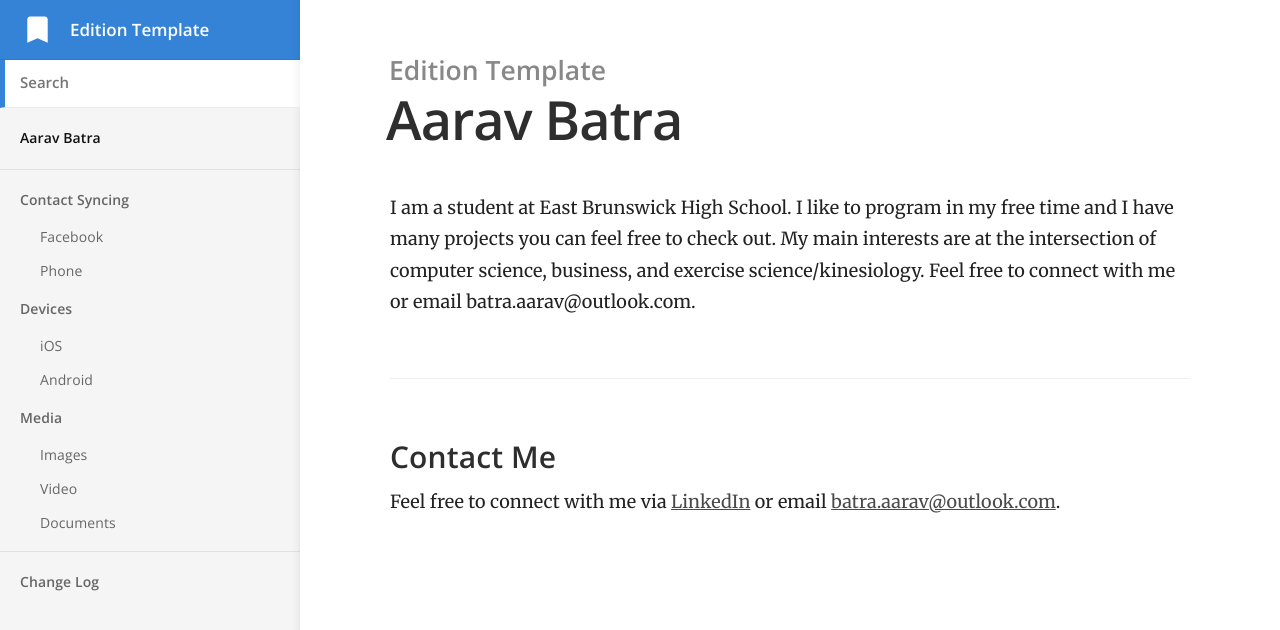
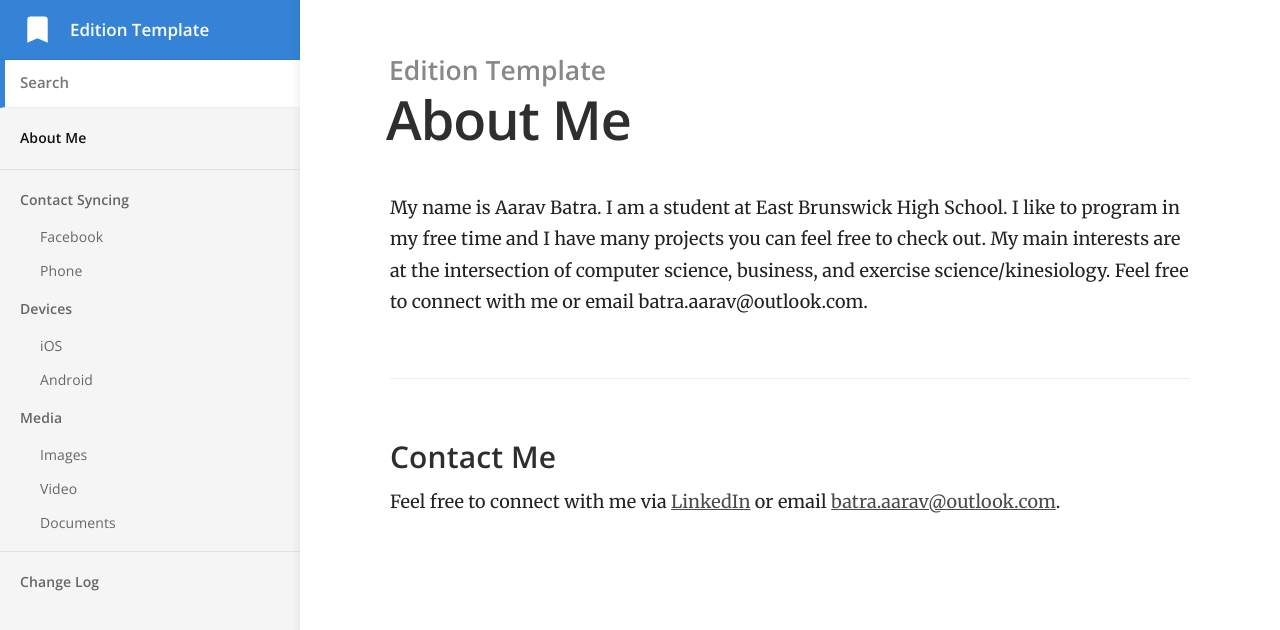
Before and after one commit to batra-aarav/www.aaravbatra.me, a Jekyll site: the page built from index.md, in a window 1280 px wide. Shown: the top 630 px of the page. Built offline with Jekyll 4.4.1, drawn with Linux system fonts in a browser that asks for light colours.

Commit message:
Update index.md

```diff
--- a/index.md
+++ b/index.md
@@ -1,7 +1,7 @@
 ---
-title: Aarav Batra
+title: About Me
 ---
-I am a student at East Brunswick High School. I like to program in my free time and I have many projects you can feel free to check out. My main interests are at the intersection of computer science, business, and exercise science/kinesiology. Feel free to connect with me or email batra.aarav@outlook.com.
+My name is Aarav Batra. I am a student at East Brunswick High School. I like to program in my free time and I have many projects you can feel free to check out. My main interests are at the intersection of computer science, business, and exercise science/kinesiology. Feel free to connect with me or email batra.aarav@outlook.com.
 
 ### Contact Me
 Feel free to connect with me via [LinkedIn](https://www.linkedin.com/in/aarav-batra-a0abaa2a4/) or email [batra.aarav@outlook.com](batra.aarav@outlook.com).
```
